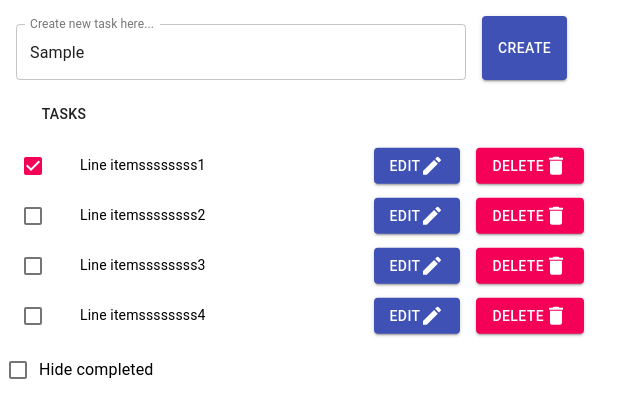
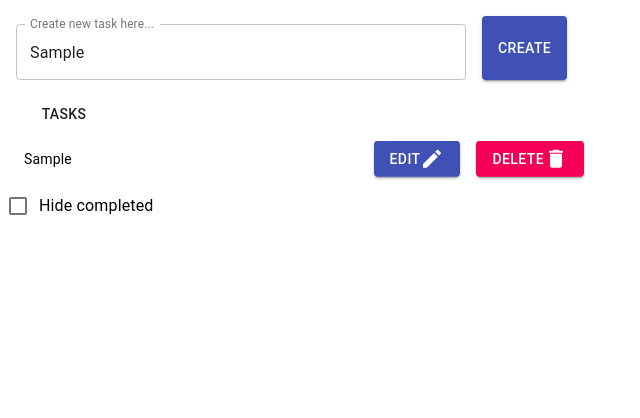
Before and after one commit to tiagomarreiros/reactchallenge, a React (Create React App) app: page / in a window 1280 px wide. Both pictures are taken after typing "Sample" into the empty fields and a click on the button "CREATE". Shown: the top 418 px of the page, without its empty margins (0-640 px from the left). Built offline with nearby package versions, Linux system fonts and the light colour scheme.

Commit message:
add tasks - working

```diff
--- a/src/App.js
+++ b/src/App.js
@@ -1,13 +1,13 @@
 import React from 'react';
 import FormTask from './components/FormTask';
-import ListTasks from './components/ListTasks';
+import TasksList from './components/TasksList';
 import HideComp from './components/HideComp';
 
 function App() {
   return (
     <div className="App">
       <FormTask />
-      <ListTasks />
+      <TasksList />
       <HideComp />
     </div>
   );
--- a/src/components/FormTask.js
+++ b/src/components/FormTask.js
@@ -39,13 +39,12 @@ const styles = theme => ({
         super(props);
         this.state = {
             task: '',
-            done: false
         }
     };
 
     render(){
 
-        const { task, done } = this.state;
+        const { task } = this.state;
         const { classes } = this.props;
         console.log('form props', this.props)
         console.log('form state::::::', task)
@@ -63,7 +62,7 @@ const styles = theme => ({
               variant="outlined"
               //value={task}
             />
-            <Button variant="contained" color="primary" className={classes.button} onClick={() => this.props.addTask(task, done)} >
+            <Button variant="contained" color="primary" className={classes.button} onClick={() => this.props.addTask(task)} >
               Create
             </Button>
             {/* <AddButton onClick={this.props.addItem(item)} /> */}
--- a/src/components/ListTasks.js
+++ /dev/null
@@ -1,88 +0,0 @@
-import React from 'react';
-import { makeStyles } from '@material-ui/core/styles';
-import List from '@material-ui/core/List';
-import ListItem from '@material-ui/core/ListItem';
-import ListItemIcon from '@material-ui/core/ListItemIcon';
-import ListItemSecondaryAction from '@material-ui/core/ListItemSecondaryAction';
-import ListItemText from '@material-ui/core/ListItemText';
-import Checkbox from '@material-ui/core/Checkbox';
-import IconButton from '@material-ui/core/IconButton';
-import CommentIcon from '@material-ui/icons/Comment';
-import Button from '@material-ui/core/Button';
-import DeleteIcon from '@material-ui/icons/Delete';
-import EditIcon from '@material-ui/icons/Edit';
-import ListSubheader from '@material-ui/core/ListSubheader';
-
-
-
-const useStyles = makeStyles(theme => ({
-  root: {
-    width: '100%',
-    maxWidth: 600,
-    backgroundColor: theme.palette.background.paper,
-  },
-  button: {
-    margin: theme.spacing(1),
-  },
-  input: {
-    display: 'none',
-  },
-}));
-
-export default function ListTasks() {
-  const classes = useStyles();
-  const [checked, setChecked] = React.useState([0]);
-
-  const handleToggle = value => () => {
-    const currentIndex = checked.indexOf(value);
-    const newChecked = [...checked];
-
-    if (currentIndex === -1) {
-      newChecked.push(value);
-    } else {
-      newChecked.splice(currentIndex, 1);
-    }
-
-    setChecked(newChecked);
-  };
-
-  return (
-    <List className={classes.root}
-        subheader={
-            <ListSubheader component="div" id="nested-list-subheader">
-            <Button className={classes.button}>Tasks</Button>
-            </ListSubheader>
-        }
-    >
-
-      {[0, 1, 2, 3].map(value => {
-        const labelId = `checkbox-list-label-${value}`;
-
-        return (
-          <ListItem key={value} role={undefined} dense button onClick={handleToggle(value)}>
-            <ListItemIcon>
-              <Checkbox
-                edge="start"
-                checked={checked.indexOf(value) !== -1}
-                tabIndex={-1}
-                disableRipple
-                inputProps={{ 'aria-labelledby': labelId }}
-              />
-            </ListItemIcon>
-            <ListItemText id={labelId} primary={`Line itemssssssss${value + 1}`} />
-            <ListItemSecondaryAction>
-                <Button variant="contained" color="primary" className={classes.button}>
-                    Edit
-                    <EditIcon className={classes.rightIcon} />
-                </Button>
-                <Button variant="contained" color="secondary" className={classes.button}>
-                    Delete
-                    <DeleteIcon className={classes.rightIcon} />
-                </Button>
-            </ListItemSecondaryAction>
-          </ListItem>
-        );
-      })}
-    </List>
-  );
-}
--- /dev/null
+++ b/src/components/TasksList.js
@@ -0,0 +1,107 @@
+import React from 'react';
+import { connect } from 'react-redux'
+
+import { makeStyles } from '@material-ui/core/styles';
+import List from '@material-ui/core/List';
+import ListItem from '@material-ui/core/ListItem';
+import ListItemIcon from '@material-ui/core/ListItemIcon';
+import ListItemSecondaryAction from '@material-ui/core/ListItemSecondaryAction';
+import ListItemText from '@material-ui/core/ListItemText';
+import Checkbox from '@material-ui/core/Checkbox';
+import IconButton from '@material-ui/core/IconButton';
+import CommentIcon from '@material-ui/icons/Comment';
+import Button from '@material-ui/core/Button';
+import DeleteIcon from '@material-ui/icons/Delete';
+import EditIcon from '@material-ui/icons/Edit';
+import ListSubheader from '@material-ui/core/ListSubheader';
+import { withStyles } from '@material-ui/core/styles';
+
+
+const styles = theme => ({
+
+  root: {
+    width: '100%',
+    maxWidth: 600,
+    backgroundColor: theme.palette.background.paper,
+  },
+  button: {
+    margin: theme.spacing(1),
+  },
+  input: {
+    display: 'none',
+  },
+});
+
+class TasksList extends React.Component {
+
+
+ /*  const handleToggle = value => () => {
+    const currentIndex = checked.indexOf(value);
+    const newChecked = [...checked];
+
+    if (currentIndex === -1) {
+      newChecked.push(value);
+    } else {
+      newChecked.splice(currentIndex, 1);
+    }
+
+    setChecked(newChecked);
+  }; */
+  render(){
+    const { tasks, classes } = this.props
+
+    console.log('list props', this.props)
+
+    return (
+      <List className={classes.root}
+          subheader={
+              <ListSubheader component="div" id="nested-list-subheader">
+              <Button className={classes.button}>Tasks</Button>
+              </ListSubheader>
+          }
+      >
+
+          {
+            tasks.tasks.map( (task, index) => (
+
+              <ListItem key={index} role={undefined} dense button /* onClick={handleToggle(value)} */ >
+              {/* <ListItemIcon>
+                <Checkbox
+                  edge="start"
+                  checked={checked.indexOf(value) !== -1}
+                  tabIndex={-1}
+                  disableRipple
+                  inputProps={{ 'aria-labelledby': labelId }}
+                />
+              </ListItemIcon> */}
+              <ListItemText id={index} primary={task.name} />
+              <ListItemSecondaryAction>
+                  <Button variant="contained" color="primary" className={classes.button}>
+                      Edit
+                      <EditIcon className={classes.rightIcon} />
+                  </Button>
+                  <Button variant="contained" color="secondary" className={classes.button}>
+                      Delete
+                      <DeleteIcon className={classes.rightIcon} />
+                  </Button>
+              </ListItemSecondaryAction>
+            </ListItem>
+
+          )
+
+        )}
+      </List>
+      );
+
+  }
+
+}
+const mapStateToProps = state => ({
+  tasks: state.tasks
+})
+
+export default connect(
+  mapStateToProps,
+  null
+  //mapDispatchToProps
+)(withStyles(styles)(TasksList))
--- a/src/redux/reducers/index.js
+++ b/src/redux/reducers/index.js
@@ -2,7 +2,7 @@ import {combineReducers} from 'redux';
 import taskReducer from './taskReducer';
 
 const rootReducer = combineReducers({
-    taskReducer
+    tasks: taskReducer
 })
 
 export default rootReducer;
--- a/src/redux/reducers/taskReducer.js
+++ b/src/redux/reducers/taskReducer.js
@@ -4,7 +4,7 @@ const taskReducer = (state = { tasks: [] }, action) => {
             const { task } = action.payload
                 return {
                     ...state,
-                    tasks: [...state.tasks, {task, completed: false}]
+                    tasks: [...state.tasks, {name: task, completed: false}]
                 }
             // console.log('payload task', action.payload)
             //const task = action.payload.task;
```
